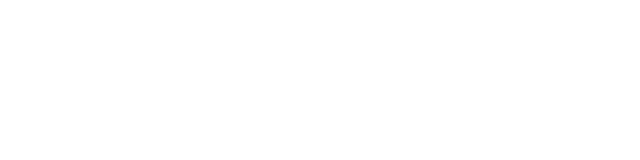
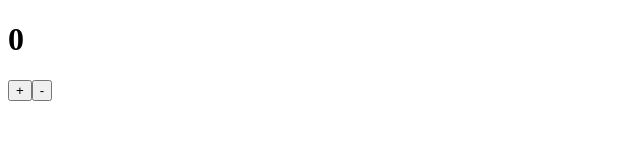
Before and after one commit to Kyung-A/redux-middleware-study, a React (Create React App) app: page / in a window 1280 px wide. Shown: the top 160 px of the page, without its empty margins (0-640 px from the left). Built offline with nearby package versions, Linux system fonts and the light colour scheme.

Commit message:
리덕스로 카운터 구현하기

```diff
--- a/src/App.js
+++ b/src/App.js
@@ -1,7 +1,8 @@
 import React from "react";
+import CounterContainer from "./containers/CounterContainer";
 
 function App() {
-  return <div className="App"></div>;
+  return <CounterContainer />;
 }
 
 export default App;
--- /dev/null
+++ b/src/components/Counter.js
@@ -0,0 +1,17 @@
+import React from "react";
+
+function Counter({ number, onIncrease, onDecrease }) {
+  return (
+    <div>
+      <h1>{number}</h1>
+      <button type="button" onClick={onIncrease}>
+        +
+      </button>
+      <button type="button" onClick={onDecrease}>
+        -
+      </button>
+    </div>
+  );
+}
+
+export default Counter;
--- /dev/null
+++ b/src/containers/CounterContainer.js
@@ -0,0 +1,24 @@
+import React from "react";
+import { useDispatch, useSelector } from "react-redux";
+
+import Counter from "../components/Counter";
+import { decrease, increase } from "../modules/counter";
+
+function CounterContainer() {
+  const number = useSelector((state) => state.counter);
+  const dispatch = useDispatch();
+
+  const onIncrease = () => {
+    dispatch(increase());
+  };
+
+  const onDecrease = () => {
+    dispatch(decrease());
+  };
+
+  return (
+    <Counter number={number} onIncrease={onIncrease} onDecrease={onDecrease} />
+  );
+}
+
+export default CounterContainer;
--- a/src/index.js
+++ b/src/index.js
@@ -2,9 +2,15 @@
 import ReactDOM from "react-dom";
 import App from "./App";
 
+import { createStore } from "redux";
+import { Provider } from "react-redux";
+import rootReducer from "./modules";
+
+const store = createStore(rootReducer);
+
 ReactDOM.render(
-  <React.StrictMode>
+  <Provider store={store}>
     <App />
-  </React.StrictMode>,
+  </Provider>,
   document.getElementById("root")
 );
--- /dev/null
+++ b/src/modules/counter.js
@@ -0,0 +1,23 @@
+// Ducks 패턴으로 작성
+
+// 액션타입
+const INCREASE = "counter/INCREASE";
+const DECREASE = "counter/DECREASE";
+
+// 액션 생성함수
+export const increase = () => ({ type: INCREASE });
+export const decrease = () => ({ type: DECREASE });
+
+// 초깃값
+const initialState = 0;
+
+export default function counter(state = initialState, action) {
+  switch (action.type) {
+    case INCREASE:
+      return state + 1;
+    case DECREASE:
+      return state - 1;
+    default:
+      return state;
+  }
+}
--- /dev/null
+++ b/src/modules/index.js
@@ -0,0 +1,6 @@
+import { combineReducers } from "redux";
+import counter from "./counter";
+
+const rootReducer = combineReducers({ counter });
+
+export default rootReducer;
```
